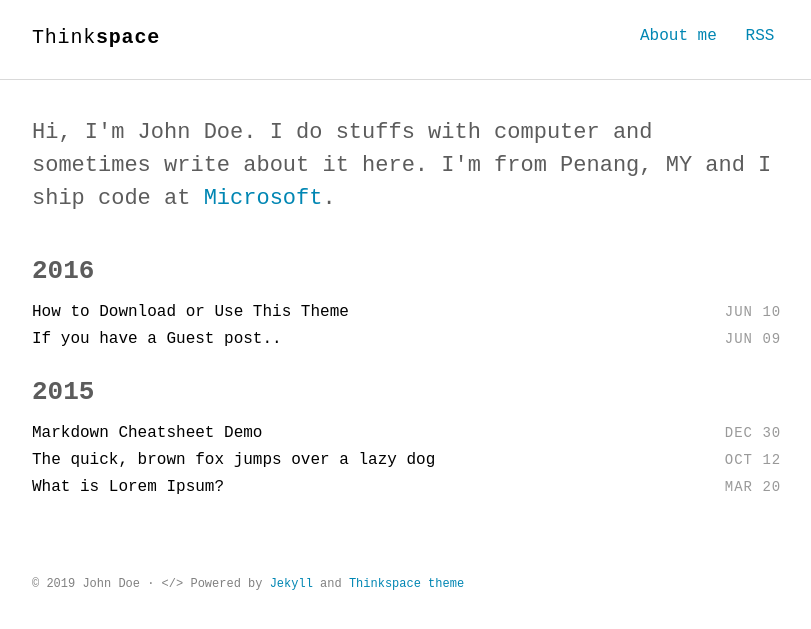
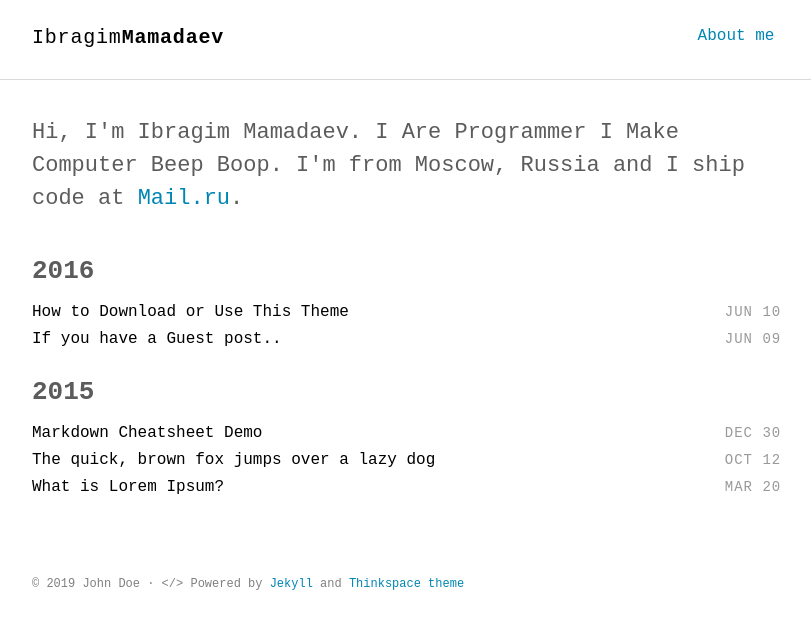
Before and after one commit to ahtubcex/ahtubcex.github.io, a Jekyll site: the page built from index.html, in a window 1280 px wide. Shown: the top 629 px of the page, without its empty margins (232-1043 px from the left). Built offline with Jekyll 4.4.1, drawn with Linux system fonts in a browser that asks for light colours; some web fonts are replaced.

Commit message:
Changed information

```diff
--- a/_config.yml
+++ b/_config.yml
@@ -1,9 +1,9 @@
 # Site settings
-title_left    : "Think"
-title_right   : "space" # default: ""
-description   : "Minimalist Jekyll theme for technical writing blog."
-keywords      : "Jekyll, theme, free, download, SEO, blog, web, minimalist, thinkspace"
-url           : https://heiswayi.github.io/thinkspace # site url
+title_left    : "Ibragim"
+title_right   : "Mamadaev" # default: ""
+description   : "Minimalist Ibragim's blog."
+keywords      : "Jekyll, theme, Ibragim, Mamadaev, iOS, ObjectiveC, Swift"
+url           : https://github.com/mamadaev # site url
 baseurl       : "" # apply repo name like "/myproject" if used under gh-pages branch, else (under master branch) just leave empty/blank
 cover         : "" # image uri like logo/cover image for site seo
 
--- a/_includes/intro.html
+++ b/_includes/intro.html
@@ -1,5 +1,5 @@
 <section class="intro">
   <div class="container">
-    <p class="lead">Hi, I'm John Doe. I do stuffs with computer and sometimes write about it here. I'm from Penang, MY and I ship code at <a href="#">Microsoft</a>.</p>
+    <p class="lead">Hi, I'm Ibragim Mamadaev. I Are Programmer I Make Computer Beep Boop. I'm from Moscow, Russia and I ship code at <a href="#">Mail.ru</a>.</p>
   </div>
 </section>
--- a/_includes/nav.html
+++ b/_includes/nav.html
@@ -4,7 +4,6 @@
     <h1 class="logo"><a href="{{ '/' | prepend: site.baseurl | prepend: site.url }}">{{ site.title_left }}<span>{{ site.title_right }}</span></a></h1>
     <ul class="navbar">
       <li><a href="{{ '/about' | prepend: site.baseurl | prepend: site.url }}">About me</a></li>
-      <li><a href="{{ "/feed.xml" | prepend: site.baseurl | prepend: site.url }}" target="_blank">RSS</a></li>
     </ul>
   </div>
 </nav>
```
